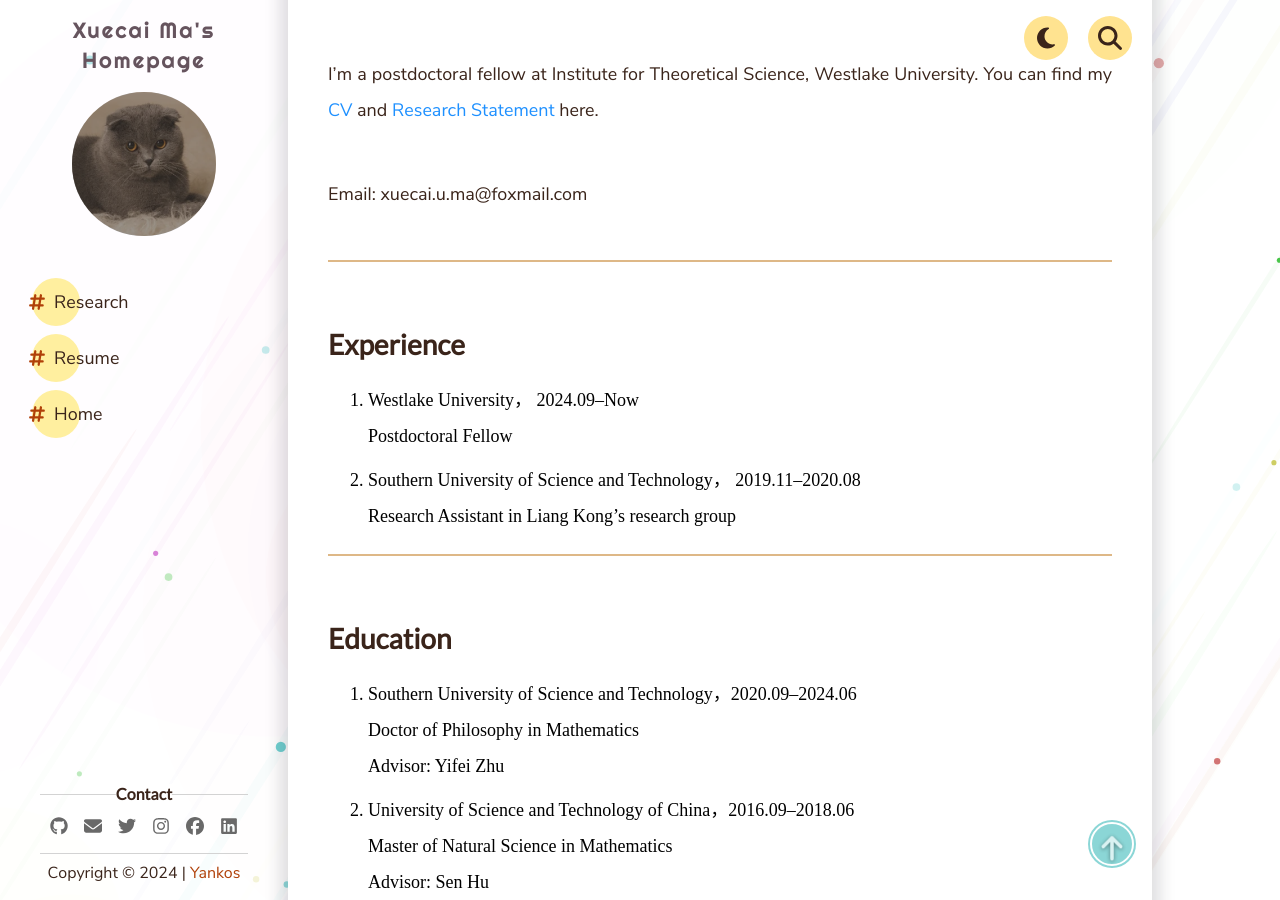
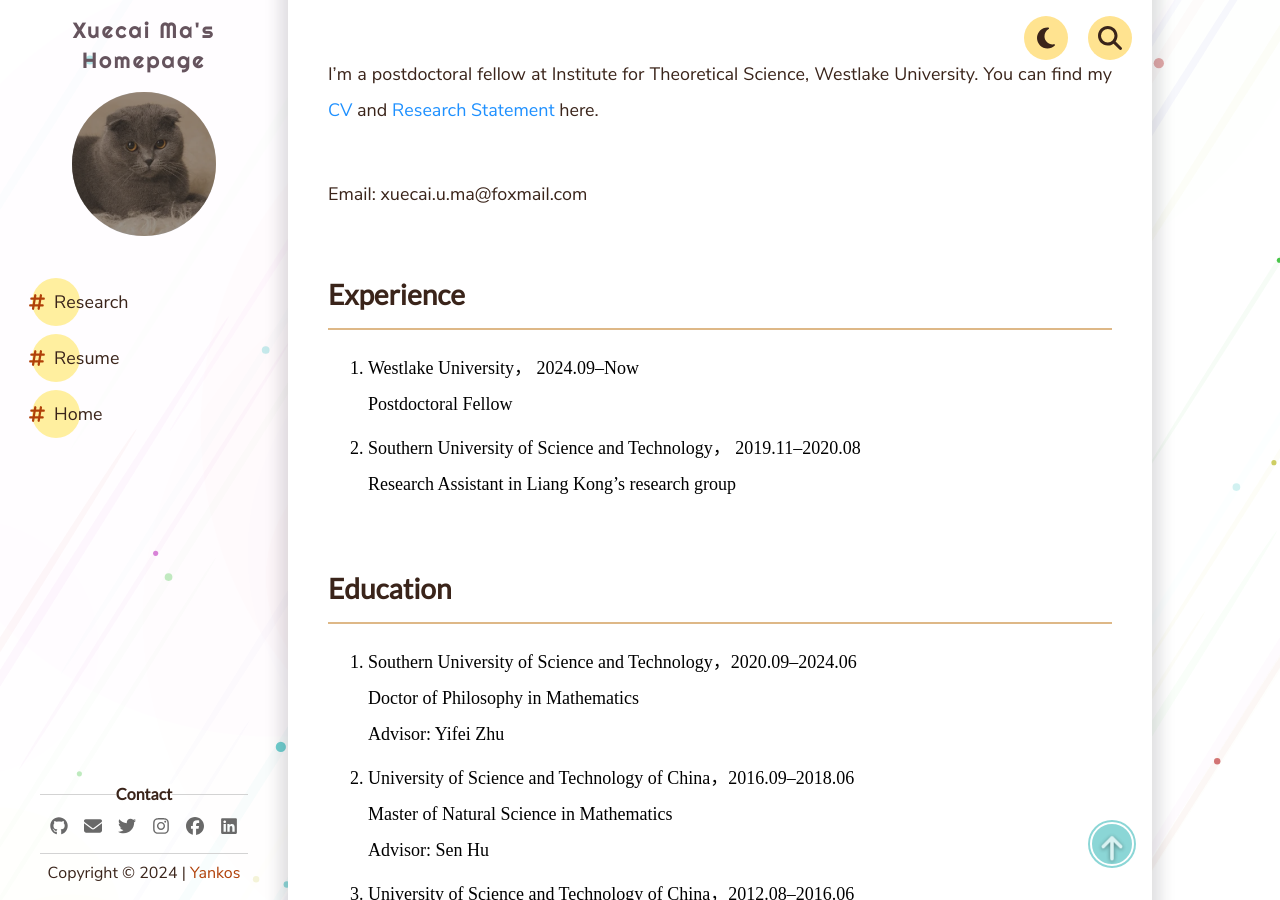
Before and after one commit to maxuecai/maxuecai.github.io, a Jekyll site: the page built from _pages/Resume.md, in a window 1280 px wide and 900 px high, scrolled down 675 px. Built offline with Jekyll 4.4.1, drawn with Linux system fonts in a browser that asks for light colours; comment, search, counter and statistics services are not loaded.

```diff
--- a/_pages/Resume.md
+++ b/_pages/Resume.md
@@ -10,21 +10,21 @@ bookmark: true
 
 
 
-
-
 I'm a postdoctoral  fellow at Institute for Theoretical Science, Westlake University. You can find my [CV](files/Xuecai_CV.pdf) and [Research Statement](files/Xuecai_Research.pdf) here.
 
 Email: xuecai.u.ma@foxmail.com
 
+
+## Experience
 ---
-## Experience
 1. Westlake  University， 2024.09--Now
    Postdoctoral Fellow
 2. Southern University of Science and Technology， 2019.11--2020.08
    Research Assistant in Liang Kong's research group
 
-----
+
 ## Education
+---
 1. Southern University of Science and Technology，2020.09--2024.06
    Doctor of Philosophy in Mathematics
    Advisor: Yifei Zhu
```
